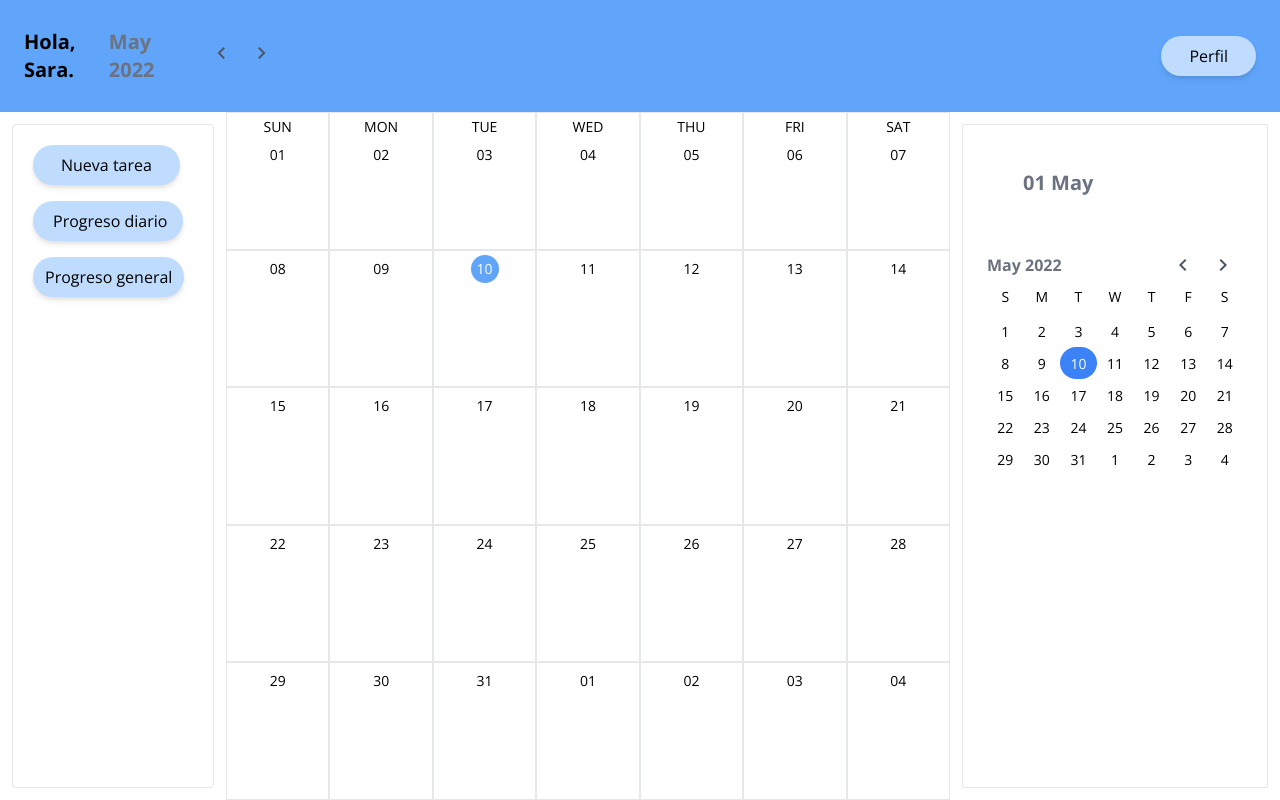
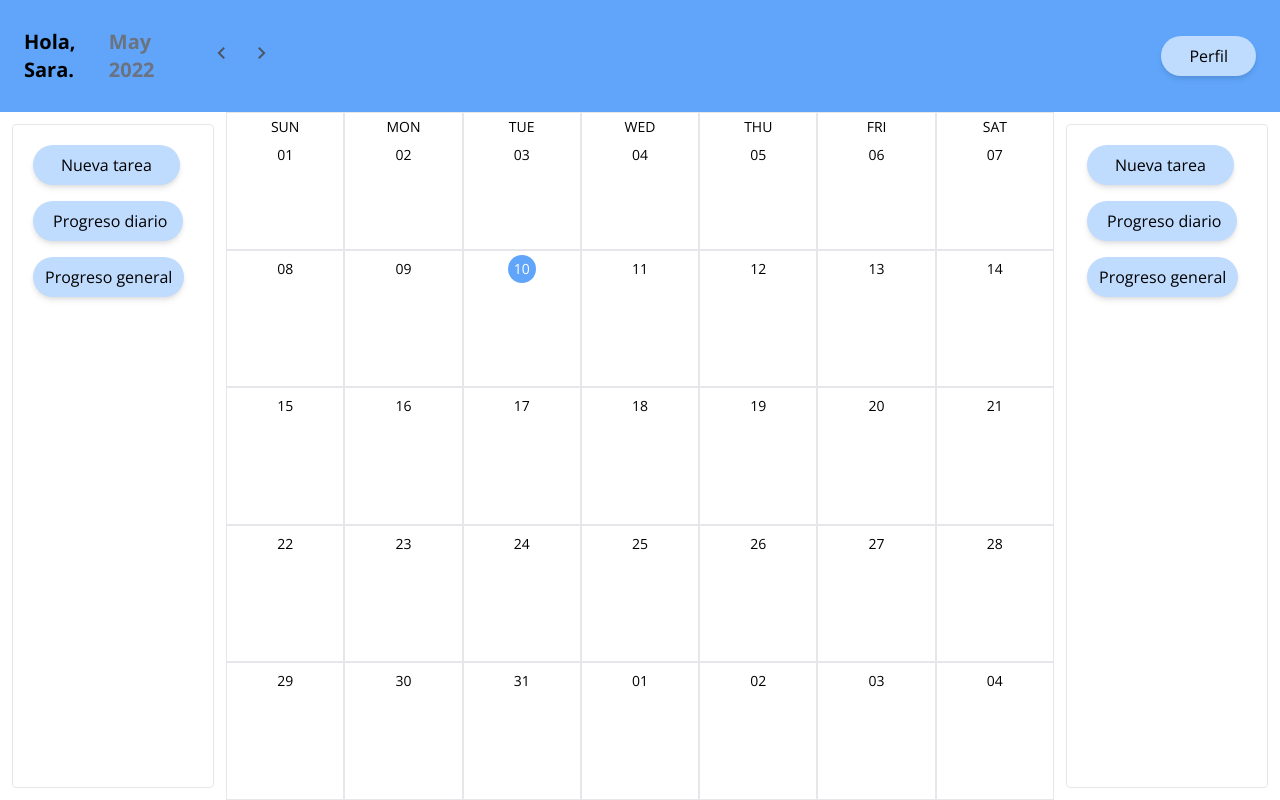
Before and after one commit to ale1201/CalendarApp, a React (Create React App) app in the folder client/: page / in a window 1280 px wide. Built offline with nearby package versions, Linux system fonts and the light colour scheme.

Commit message:
Cambios slide

```diff
--- a/client/src/components/EventModal.js
+++ b/client/src/components/EventModal.js
@@ -9,11 +9,20 @@ const labelsClasses = [
   "red",
   "purple",
 ];
+const categorias = [
+  "Reunión academica",
+  "Parcial",
+  "Ejercicio",
+  "Amigos",
+  "Trabajo",
+  "Repaso academico",
+];
 
 export default function EventModal() {
   const {
     setShowEventModal,
     daySelected,
+    indexCategoria,
     dispatchCalEvent,
     selectedEvent,
   } = useContext(GlobalContext);
@@ -29,6 +38,10 @@ export default function EventModal() {
       ? labelsClasses.find((lbl) => lbl === selectedEvent.label)
       : labelsClasses[0]
   );
+
+  function color(nume){
+
+  }
 
   function handleSubmit(e) {
     e.preventDefault();
--- a/client/src/components/Main.js
+++ b/client/src/components/Main.js
@@ -3,6 +3,7 @@ import "../App.css";
 import { getMonth } from "../util";
 import CalendarHeader from "./CalendarHeader";
 import Sidebar from "./Sidebar";
+import Tareas from "./Tareas";
 import Sidebarizq from "./Sidebarizq";
 import Month from "./Month";
 import GlobalContext from "../context/GlobalContext";
@@ -29,7 +30,7 @@ function Main() {
         <div className="flex flex-1">
         <Sidebar />
           <Month month={currenMonth} />
-          <Sidebarizq />
+          <Tareas/>
         </div>
       </div>
     </React.Fragment>
--- a/client/src/components/SmallCalendar.js
+++ b/client/src/components/SmallCalendar.js
@@ -17,6 +17,7 @@ export default function SmallCalendar() {
     setSmallCalendarMonth,
     setDaySelected,
     daySelected,
+    setShowEventModal,
   } = useContext(GlobalContext);
 
   useEffect(() => {
@@ -77,6 +78,7 @@ export default function SmallCalendar() {
                 onClick={() => {
                   setSmallCalendarMonth(currentMonthIdx);
                   setDaySelected(day);
+                  setShowEventModal(true);
                 }}
                 className={`py-1 w-full ${getDayClass(day)}`}
               >
--- /dev/null
+++ b/client/src/components/Tareas.js
@@ -0,0 +1,44 @@
+import React from "react";
+import CreateEventButton from "./CreateEventButton";
+import RegistrarProgreso from "./RegistrarProgreso"
+//import dayjs from "dayjs";
+//import SmallCalendar from "./SmallCalendar";
+import ProgresoEstadistica from "./ProgresoEstadistica"
+//import CalendarSB from "./CalendarSB";
+//import GlobalContext from "../context/GlobalContext";
+//import Labels from "./Labels";
+export default function Sidebar() {
+    //const { monthIndex, setMonthIndex } = useContext(GlobalContext);
+    /* function handlePrevMonth() {
+      setMonthIndex(monthIndex - 1);
+    }
+    function handleNextMonth() {
+      setMonthIndex(monthIndex + 1);
+    }
+    function handleReset() {
+      setMonthIndex(
+        monthIndex === dayjs().month()
+          ? monthIndex + Math.random()
+          : dayjs().month()
+      );
+    } */
+
+  return (
+
+    <aside className="m-3 border rounded align-right p-5 w-100">
+
+     <nav className="m4"  />
+       <CreateEventButton  />
+       <nav />
+       <nav className="m4  p-2 w-40"  />
+       <RegistrarProgreso />
+       <nav />
+       <nav className="m4  p-2 w-40"  />
+       <ProgresoEstadistica/>
+       <nav />
+
+    </aside>
+
+
+  );
+}
```
Also changed, not shown: client/src/components/CalendarHeader.js (line endings or trailing spaces), client/src/components/users/Header.js (line endings or trailing spaces).
